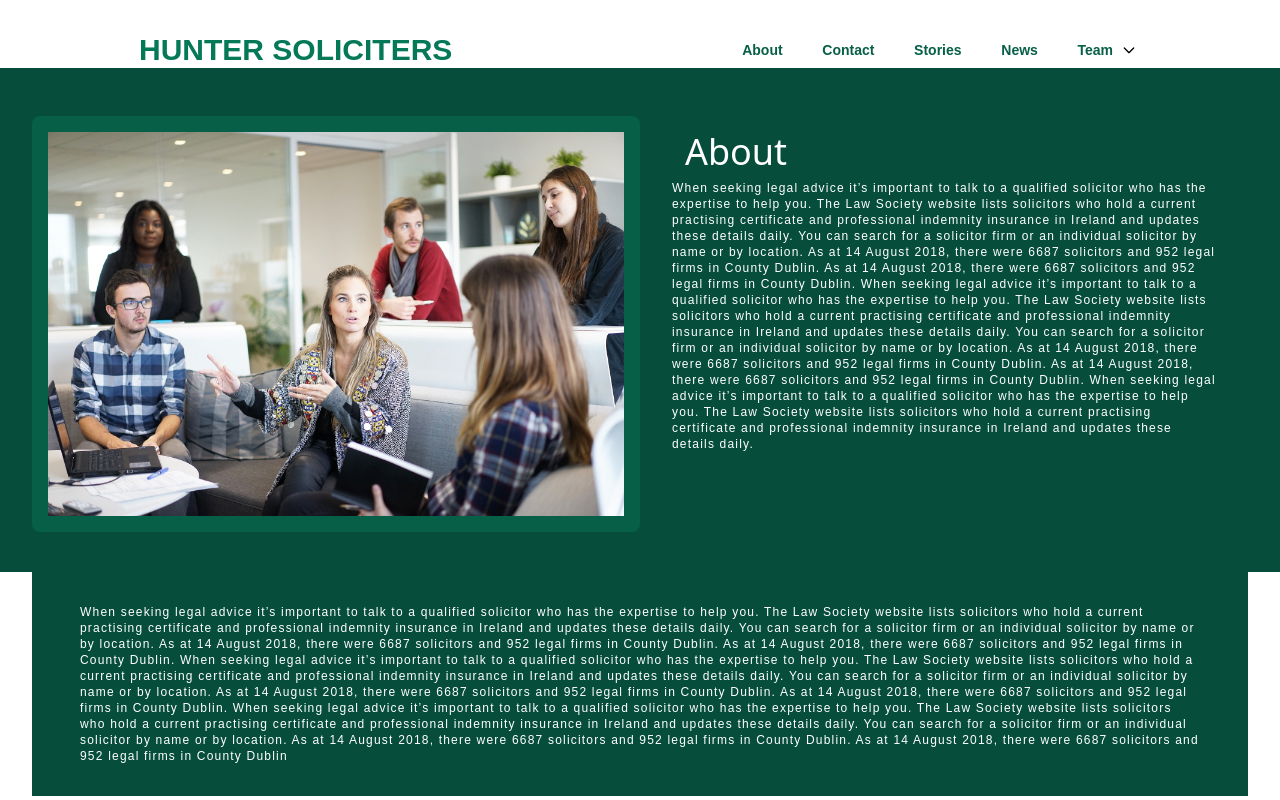
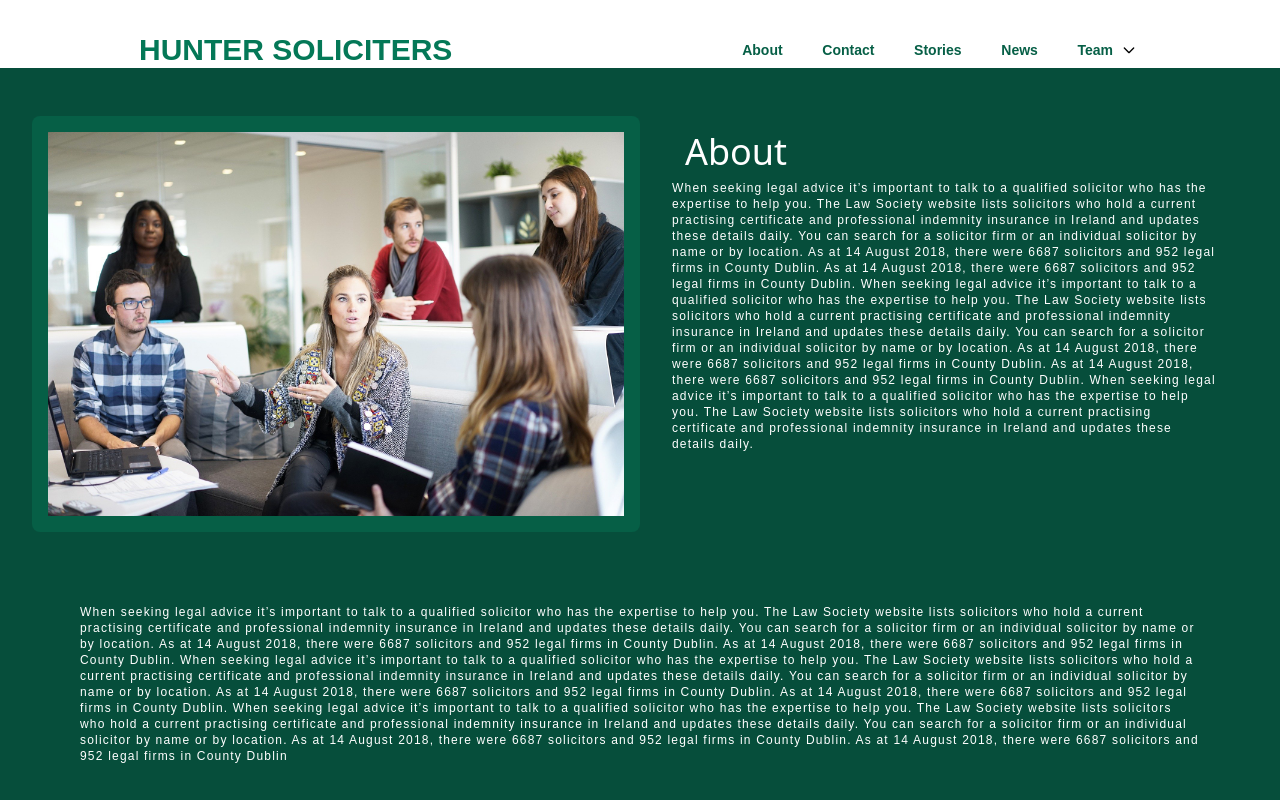
Before and after one commit to bobgravity1/huntersite, a React (Create React App) app: page /about in a window 1280 px wide. Shown: the top 800 px of the page. Built offline with nearby package versions, Linux system fonts and the light colour scheme; a web font is replaced by a local one; what react-google-maps would draw is missing.

Commit message:
almost done

```diff
--- a/src/components/pages/About.js
+++ b/src/components/pages/About.js
@@ -25,7 +25,7 @@ const open=useContext(ThemeContext)
 
   return (
     <>
-    <div className={`${open.open===false?'opacity-100':'dark'}`}>
+    <div className={`${open.open?'bg-container dark':'bg-container'}`}>
     <Body image={image}>{text.about}</Body>
     <div className='w-full justify-between flex'>
         <Footer />
--- a/src/components/pages/Stories.js
+++ b/src/components/pages/Stories.js
@@ -22,7 +22,7 @@ const open=useContext(ThemeContext)
 
   return (
     <>
-    <div className={`${open.open===false?'bg-container':'bg-container dark'}`}>
+    <div className={`${open.open?'bg-container dark':'bg-container'}`}>
     <Body image={image}>{text.stories}</Body>
     <div className='w-full justify-between flex'>
         <Footer />
```
